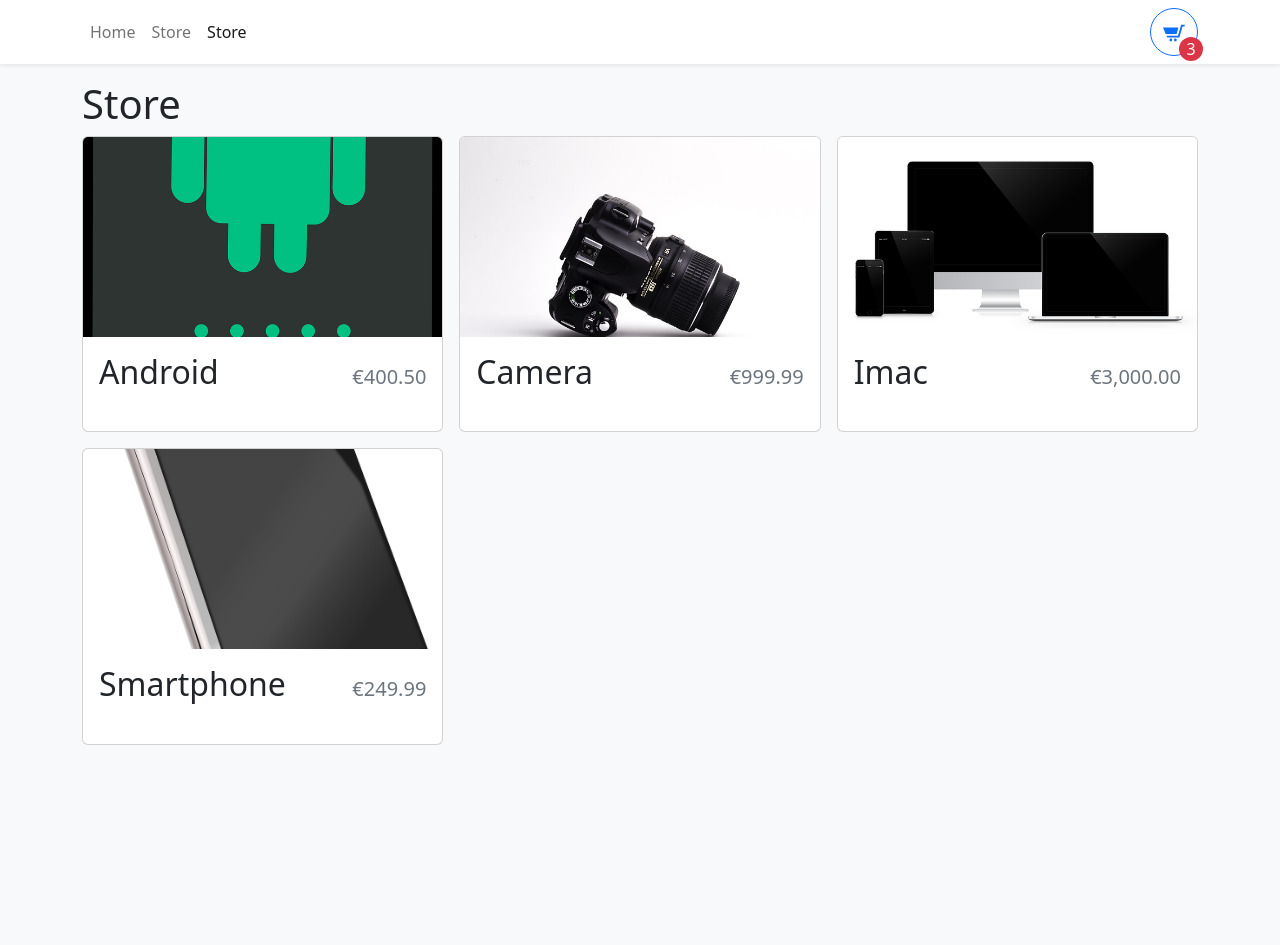
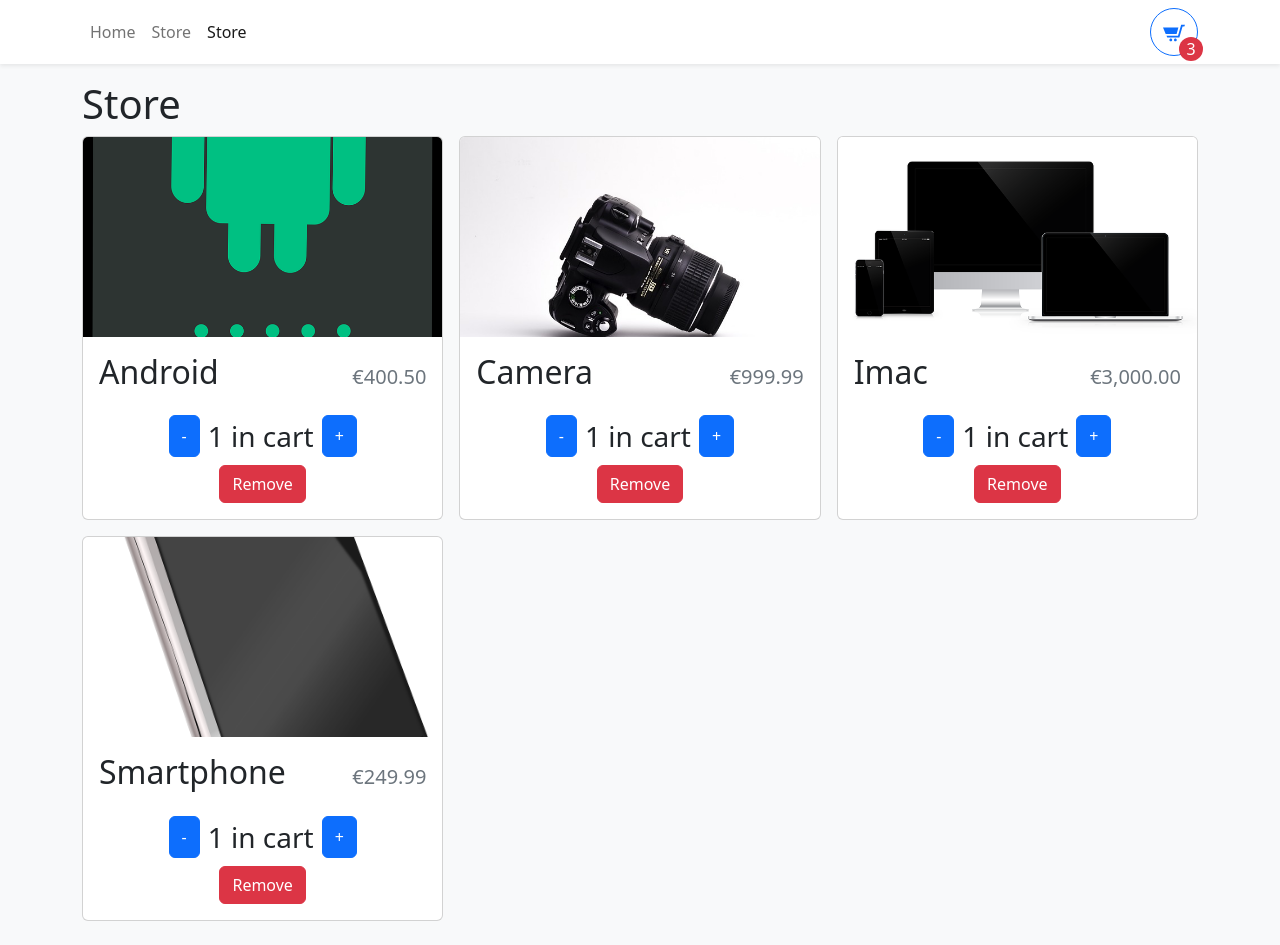
Before and after one commit to Mhdez221993/shopping_cart, a React (Vite) app: page /store in a window 1280 px wide. Before the commit the page ends 800 px from the top, so only its background shows below. Built offline with nearby package versions, Linux system fonts and the light colour scheme.

Commit message:
Add increment , decrement & remove buttons

```diff
--- a/src/components/Item.tsx
+++ b/src/components/Item.tsx
@@ -1,4 +1,5 @@
-import { Card } from 'react-bootstrap'
+import { Button, Card } from 'react-bootstrap'
+
 import { format_currency } from '../utilities/format_currency'
 
 type ItemProps = {
@@ -8,6 +9,8 @@
   price: number
 }
 export const Item = ({ id, name, imgUrl, price }: ItemProps) => {
+  const quantity = 1
+
   return (
     <Card>
       <Card.Img
@@ -17,11 +20,35 @@
         style={{ objectFit: 'cover' }}
       />
 
-      <Card.Body className="d-flex flex-column">
+      <Card.Body className="d-flex flex-column w-100">
         <Card.Title className="d-flex justify-content-between align-items-baseline mb-4">
           <span className="fs-2">{name}</span>
           <span className="ms-2 text-muted">{format_currency(price)}</span>
         </Card.Title>
+
+        <div className="mt-auto">
+          {quantity === 0 ? (
+            <Button className="w-100">+ Add To Cart</Button>
+          ) : (
+            <div
+              className="d-flex align-items-center flex-column"
+              style={{ gap: '.5rem' }}
+            >
+              <div
+                className="d-flex justify-content-center align-content-center"
+                style={{ gap: '.5rem' }}
+              >
+                <Button>-</Button>
+                <div>
+                  <span className="fs-3">{quantity} in cart</span>
+                </div>
+                <Button>+</Button>
+              </div>
+
+              <Button variant="danger">Remove</Button>
+            </div>
+          )}
+        </div>
       </Card.Body>
     </Card>
   )
```
